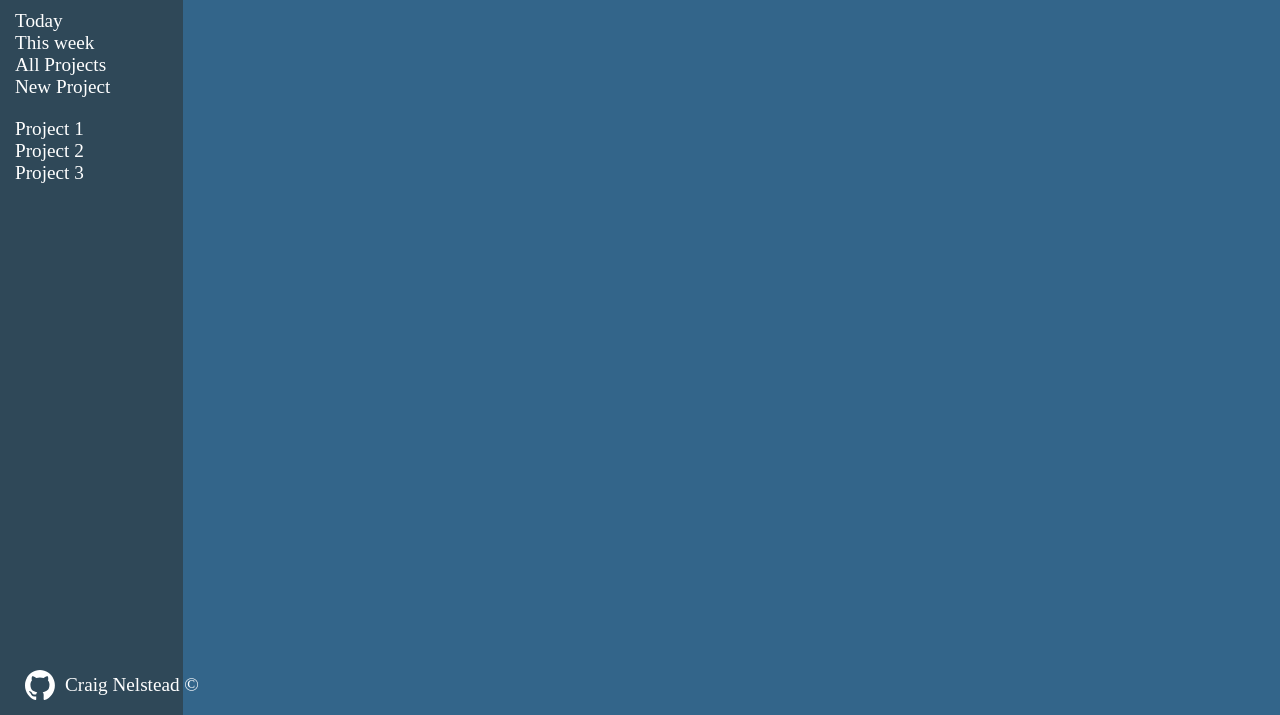
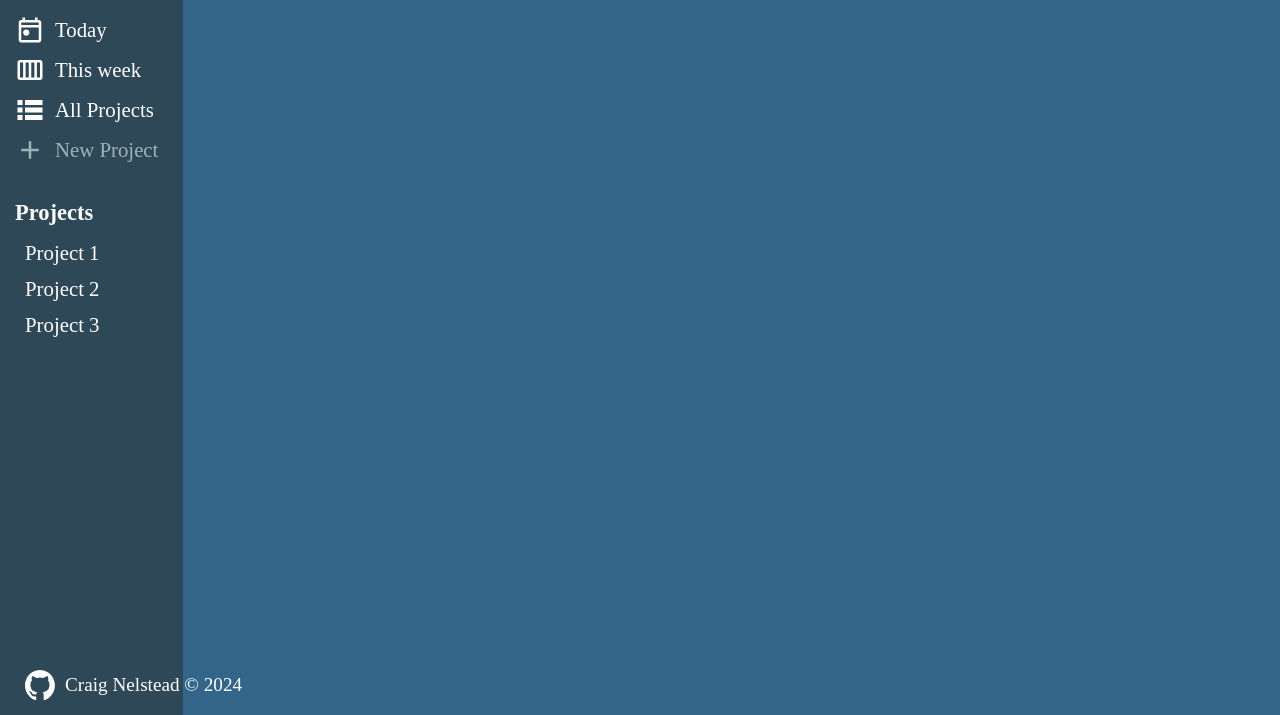
Before and after one commit to craignelstead/To-Do-List, a website: page src/index.html in a window 1280 px wide. Shown: the part 85-800 px from the top of the page. Drawn offline with Linux system fonts and the light colour scheme.

Commit message:
Styled sidebar

```diff
--- a/src/index.html
+++ b/src/index.html
@@ -17,23 +17,26 @@
                 <p id="profileScore">1000 Task Master</p>
             </div>
             <div id="favoritesList">
-                <li class="sideItems">
-                    <ul>Today</ul>
-                    <ul>This week</ul>
-                    <ul>All Projects</ul>
-                    <ul>New Project</ul>
-                </li>
+                <ul class="sideItems">
+                    <li><img src="./images/today.svg" alt="Today">Today</li>
+                    <li><img src="./images/week.svg" alt="Week">This week</li>
+                    <li><img src="./images/allprojects.svg" alt="All Projects">All Projects</li>
+                    <li id="newProjectSideBar">
+                        <img src="./images/add.svg" alt="Add Project">New Project</li>
+                </ul>
             </div>
             <div id="projectList">
-                <li class="sideItems">
-                    <ul>Project 1</ul>
-                    <ul>Project 2</ul>
-                    <ul>Project 3</ul>
-                </li>
+                <h3>Projects</h3>
+                <ul class="sideItems">
+                    <li>Project 1</li>
+                    <li>Project 2</li>
+                    <li>Project 3</li>
+                </ul>
             </div>
             <div id="credits">
                 <img src="./images/github-mark-white.svg" alt="github logo">
-                <p>Craig Nelstead &copy;</p>
+                <a href="https://github.com/craignelstead"><p>Craig Nelstead &copy;
+                    <span id="copyrightyear">2024</span></p></a>
             </div>
         </div>
         <div id="contentContainer">
--- a/src/style.css
+++ b/src/style.css
@@ -18,6 +18,11 @@ li, ul {
     list-style-type: none;
     padding: 0;
     margin: 0;
+}
+
+a {
+    color: inherit;
+    text-decoration: none;
 }
 
 #allContainer {
@@ -61,12 +66,38 @@ li, ul {
     grid-area: message;
 }
 
-.sideItems>ul {
-    display: flex;
+#sidebar ul {
+
 }
 
-.sideItems>img {
+.sideItems>li {
+    display: flex;
+    padding: 5px 0;
+    gap: 10px;
+    align-items: center;
+    font-size: 1.3rem;
+}
 
+#newProjectSideBar {
+    color: var(--ashgray);
+}
+
+#newProjectSideBar>img {
+    filter: invert(70%) sepia(6%) saturate(619%) hue-rotate(123deg) brightness(99%) contrast(93%);
+}
+
+.sideItems img {
+    width: 30px;
+    height: 30px;
+    filter: brightness(0) invert(1);
+}
+
+#projectList>ul>li {
+    margin: 2px 10px;
+}
+
+#projectList>h3 {
+    margin: 10px 0;
 }
 
 #credits {
```
